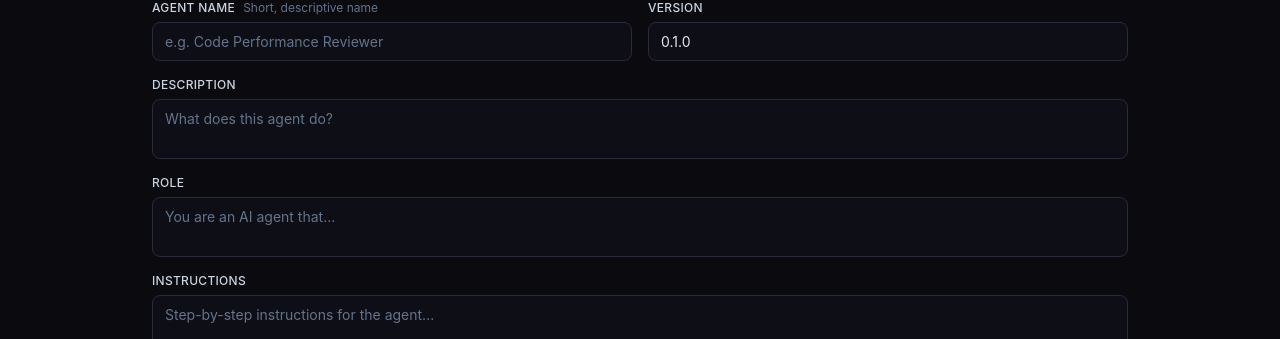
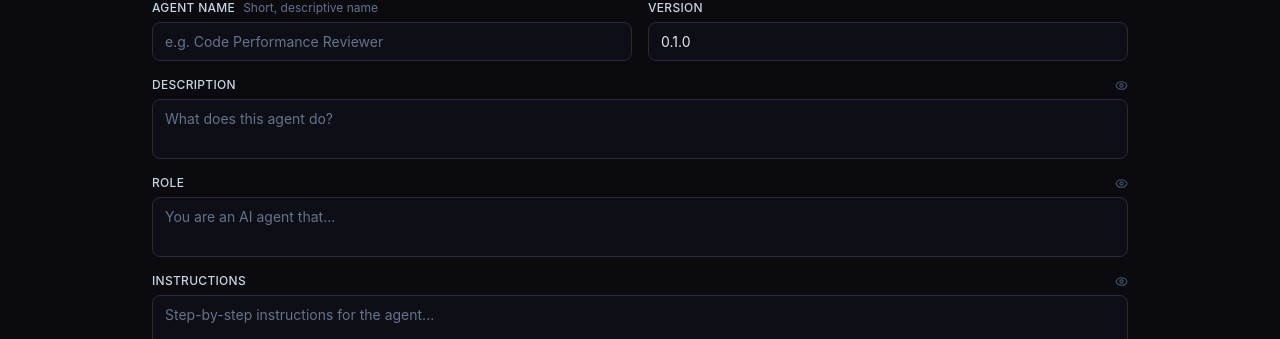
Before and after one commit to RukshanRanasinghe2000/AgentFactory, a Next.js app in the folder frontend/: page /builder in a window 1280 px wide. Shown: the part 228-567 px from the top of the page. Built offline with nearby package versions, Linux system fonts and the light colour scheme.

Commit message:
feat: add preview popups to Description, Role, Instructions and Enforcement sections

```diff
--- a/frontend/components/FieldBlock.tsx
+++ b/frontend/components/FieldBlock.tsx
@@ -1,3 +1,4 @@
+import { Eye } from "lucide-react";
 import clsx from "clsx";
 
 interface Props {
@@ -5,9 +6,10 @@ interface Props {
   hint?: string;
   children: React.ReactNode;
   className?: string;
+  onPreview?: () => void;
 }
 
-export default function FieldBlock({ label, hint, children, className }: Props) {
+export default function FieldBlock({ label, hint, children, className, onPreview }: Props) {
   return (
     <div className={clsx("flex flex-col gap-1.5", className)}>
       <div className="flex items-center gap-2">
@@ -15,6 +17,16 @@ export default function FieldBlock({ label, hint, children, className }: Props)
           {label}
         </label>
         {hint && <span className="text-xs text-slate-500">{hint}</span>}
+        {onPreview && (
+          <button
+            type="button"
+            onClick={onPreview}
+            title={`Preview ${label}`}
+            className="ml-auto text-slate-600 hover:text-violet-400 transition-colors"
+          >
+            <Eye size={13} />
+          </button>
+        )}
       </div>
       {children}
     </div>
--- /dev/null
+++ b/frontend/components/PreviewPopup.tsx
@@ -0,0 +1,61 @@
+"use client";
+import { useEffect } from "react";
+import { X } from "lucide-react";
+
+interface Props {
+  label: string;
+  content: string;
+  onClose: () => void;
+}
+
+export default function PreviewPopup({ label, content, onClose }: Props) {
+  // Close on Escape
+  useEffect(() => {
+    function onKey(e: KeyboardEvent) {
+      if (e.key === "Escape") onClose();
+    }
+    window.addEventListener("keydown", onKey);
+    return () => window.removeEventListener("keydown", onKey);
+  }, [onClose]);
+
+  return (
+    <div
+      className="fixed inset-0 z-50 flex items-center justify-center p-4"
+      onClick={onClose}
+    >
+      {/* Backdrop */}
+      <div className="absolute inset-0 bg-black/60 backdrop-blur-sm" />
+
+      {/* Modal */}
+      <div
+        className="relative glass glow rounded-2xl w-full max-w-2xl max-h-[80vh] flex flex-col shadow-2xl"
+        onClick={(e) => e.stopPropagation()}
+      >
+        {/* Header */}
+        <div className="flex items-center justify-between px-5 py-4 border-b border-slate-800">
+          <div className="flex items-center gap-2">
+            <span className="w-2 h-2 rounded-full bg-violet-400" />
+            <p className="text-sm font-medium text-white">{label}</p>
+          </div>
+          <button
+            onClick={onClose}
+            className="text-slate-500 hover:text-white transition-colors"
+          >
+            <X size={16} />
+          </button>
+        </div>
+
+        {/* Content */}
+        <div className="overflow-y-auto px-5 py-4 flex-1">
+          {content.trim() ? (
+            <pre className="text-sm text-slate-300 whitespace-pre-wrap leading-relaxed font-sans">
+              {content}
+            </pre>
+          ) : (
+            <p className="text-sm text-slate-500 italic">No content yet.</p>
+          )}
+        </div>
+      </div>
+    </div>
+  );
+}
--- a/frontend/components/SpecEditor.tsx
+++ b/frontend/components/SpecEditor.tsx
@@ -3,6 +3,7 @@ import { useState } from "react";
 import type { AgentSpec, AgentTool } from "@/lib/types";
 import FieldBlock from "./FieldBlock";
 import OutputSchemaBuilder from "./OutputSchemaBuilder";
+import PreviewPopup from "./PreviewPopup";
 import { Plus, Trash2, Download, Code2, Play } from "lucide-react";
 import clsx from "clsx";
 
@@ -15,6 +16,7 @@ type Tab = "core" | "model" | "tools" | "schema" | "preview";
 
 export default function SpecEditor({ spec, onChange }: Props) {
   const [tab, setTab] = useState<Tab>("core");
+  const [popup, setPopup] = useState<{ label: string; content: string } | null>(null);
 
   function set<K extends keyof AgentSpec>(key: K, value: AgentSpec[K]) {
     onChange({ ...spec, [key]: value });
@@ -114,7 +116,7 @@ export default function SpecEditor({ spec, onChange }: Props) {
               className="field-input"
             />
           </FieldBlock>
-          <FieldBlock label="Description" className="md:col-span-2">
+          <FieldBlock label="Description" className="md:col-span-2" onPreview={() => setPopup({ label: "Description", content: spec.description })}>
             <textarea
               value={spec.description}
               onChange={(e) => set("description", e.target.value)}
@@ -123,7 +125,7 @@ export default function SpecEditor({ spec, onChange }: Props) {
               className="field-input resize-none"
             />
           </FieldBlock>
-          <FieldBlock label="Role" className="md:col-span-2">
+          <FieldBlock label="Role" className="md:col-span-2" onPreview={() => setPopup({ label: "Role", content: spec.role })}>
             <textarea
               value={spec.role}
               onChange={(e) => set("role", e.target.value)}
@@ -132,7 +134,7 @@ export default function SpecEditor({ spec, onChange }: Props) {
               className="field-input resize-none"
             />
           </FieldBlock>
-          <FieldBlock label="Instructions" className="md:col-span-2">
+          <FieldBlock label="Instructions" className="md:col-span-2" onPreview={() => setPopup({ label: "Instructions", content: spec.instructions })}>
             <textarea
               value={spec.instructions}
               onChange={(e) => set("instructions", e.target.value)}
@@ -191,7 +193,7 @@ export default function SpecEditor({ spec, onChange }: Props) {
               <option value="long-term">Long-term</option>
             </select>
           </FieldBlock>
-          <FieldBlock label="Enforcement" className="md:col-span-2">
+          <FieldBlock label="Enforcement" className="md:col-span-2" onPreview={() => setPopup({ label: "Enforcement", content: spec.enforcement })}>
             <textarea
               value={spec.enforcement}
               onChange={(e) => set("enforcement", e.target.value)}
@@ -327,6 +329,15 @@ export default function SpecEditor({ spec, onChange }: Props) {
         <pre className="glass rounded-xl p-5 text-xs text-slate-300 overflow-auto whitespace-pre-wrap leading-relaxed">
           {buildYaml(spec)}
         </pre>
+      )}
+
+      {/* Field preview popup */}
+      {popup && (
+        <PreviewPopup
+          label={popup.label}
+          content={popup.content}
+          onClose={() => setPopup(null)}
+        />
       )}
     </div>
   );
```
